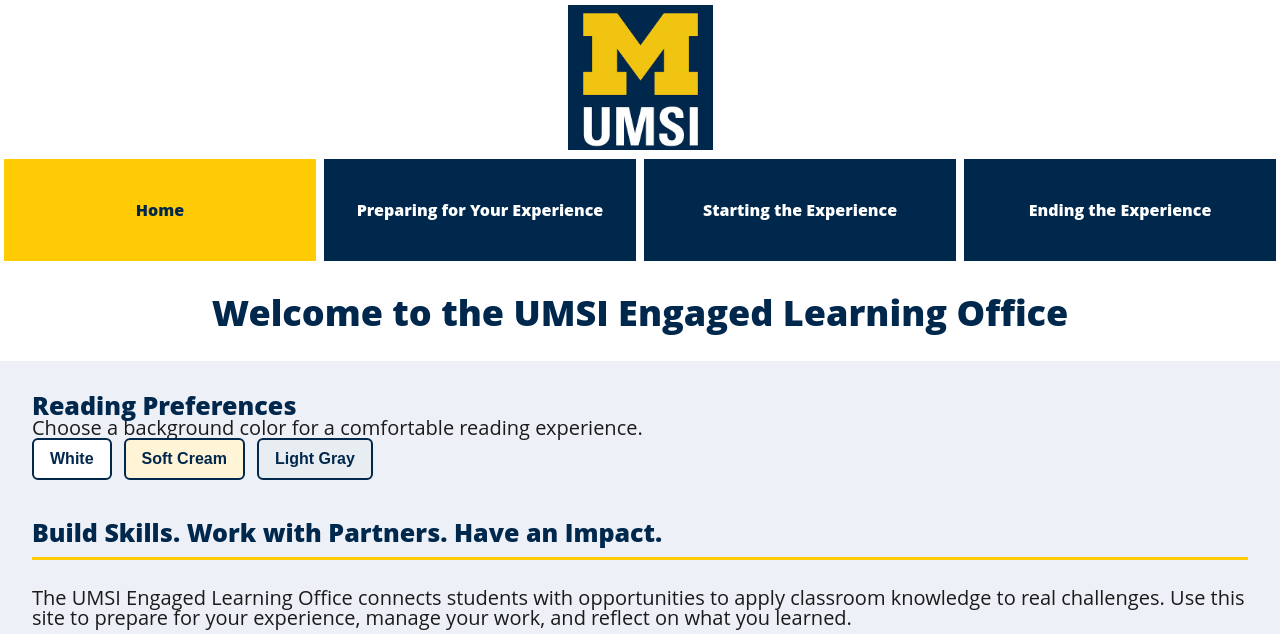
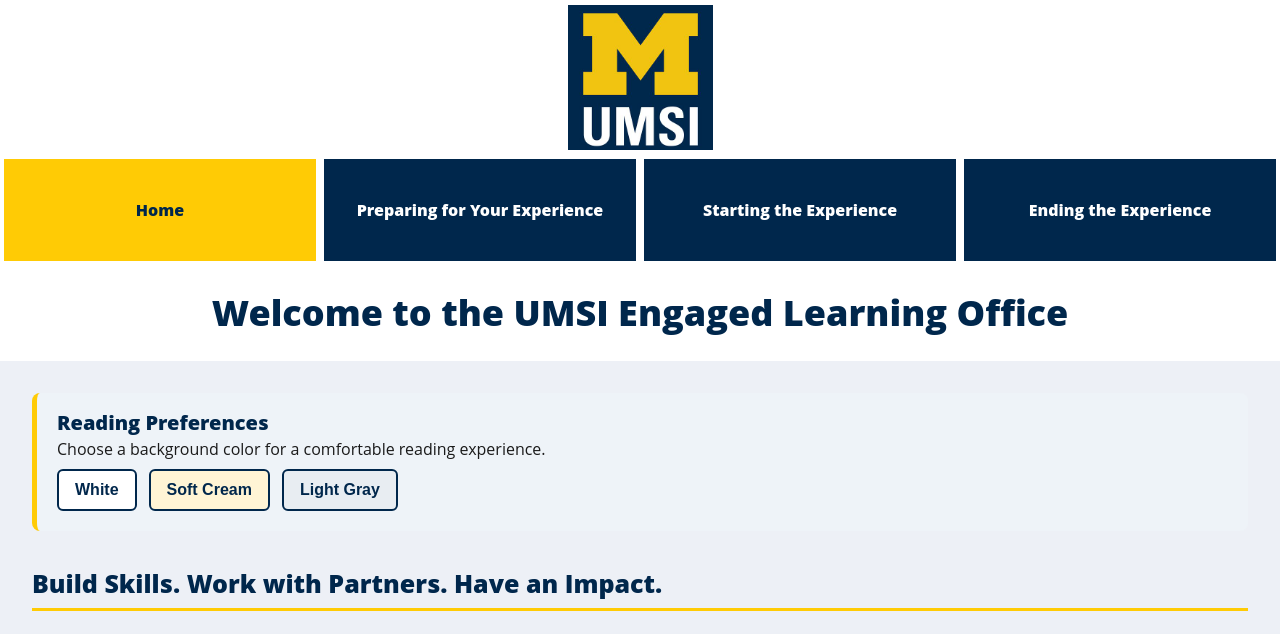
Before and after one commit to spochoa/client_project_f26, a plain HTML site: page index.html in a window 1280 px wide. Shown: the top 634 px of the page. Drawn offline with Linux system fonts and the light colour scheme.

Commit message:
Add files via upload

```diff
--- a/css/style.css
+++ b/css/style.css
@@ -112,9 +112,8 @@ main section {
   align-items: start;
 }
 
-main section > h2, main section > p, main section > img,
-main section > iframe, main section > ul, main section > ol,
-main section > section, main section > aside {
+main section > h2, main section > p, main section > img, main section > iframe, main section > ul, main section > ol, main section > section,
+main section > aside {
   grid-column: 1 / -1;
 }
 
@@ -149,8 +148,7 @@ a:hover {
   background: #ffcb05;
 }
 
-a:focus,
-iframe:focus{
+a:focus, iframe:focus{
   outline: 2px solid #00274c;
   outline-offset: 2px;
   box-shadow: 0 0 0 1px #ffcb05;
@@ -164,8 +162,7 @@ iframe {
   aspect-ratio: 16 / 9;
 }
 
-main ul,
-main ol {
+main ul, main ol {
   padding-left: 24px;
 }
 
@@ -188,7 +185,7 @@ main section > ul:not(article ul) {
   padding: 20px;
 }
 
-  main section > ul:not(article ul) > li {
+main section > ul:not(article ul) > li {
   margin: 0;
   padding: 16px;
   border: 7px solid #ffcb05;
@@ -443,7 +440,7 @@ footer a:focus {
 }
 
 /* javascript part of project */
-.reading-preferences {
+.background-preference {
   background-color: #eef3f8;
   border-left: 5px solid #ffcb05;
   border-radius: 8px;
@@ -451,12 +448,12 @@ footer a:focus {
   margin-bottom: 24px;
 }
 
-.reading-preferences h2 {
+.background-preference h2 {
   font-size: 20px;
   margin-bottom: 8px;
 }
 
-.reading-preferences p {
+.background-preference p {
   font-size: 16px;
   margin-bottom: 12px;
 }
```
